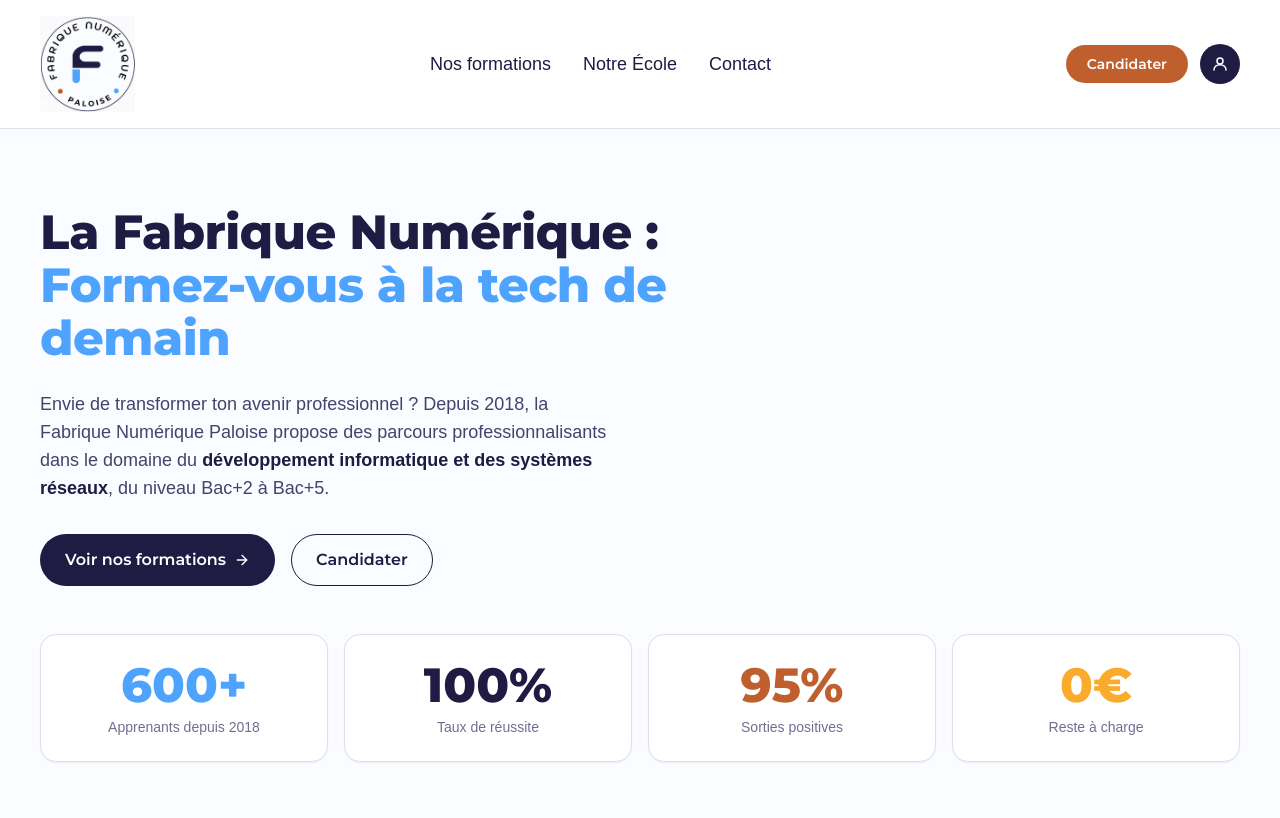
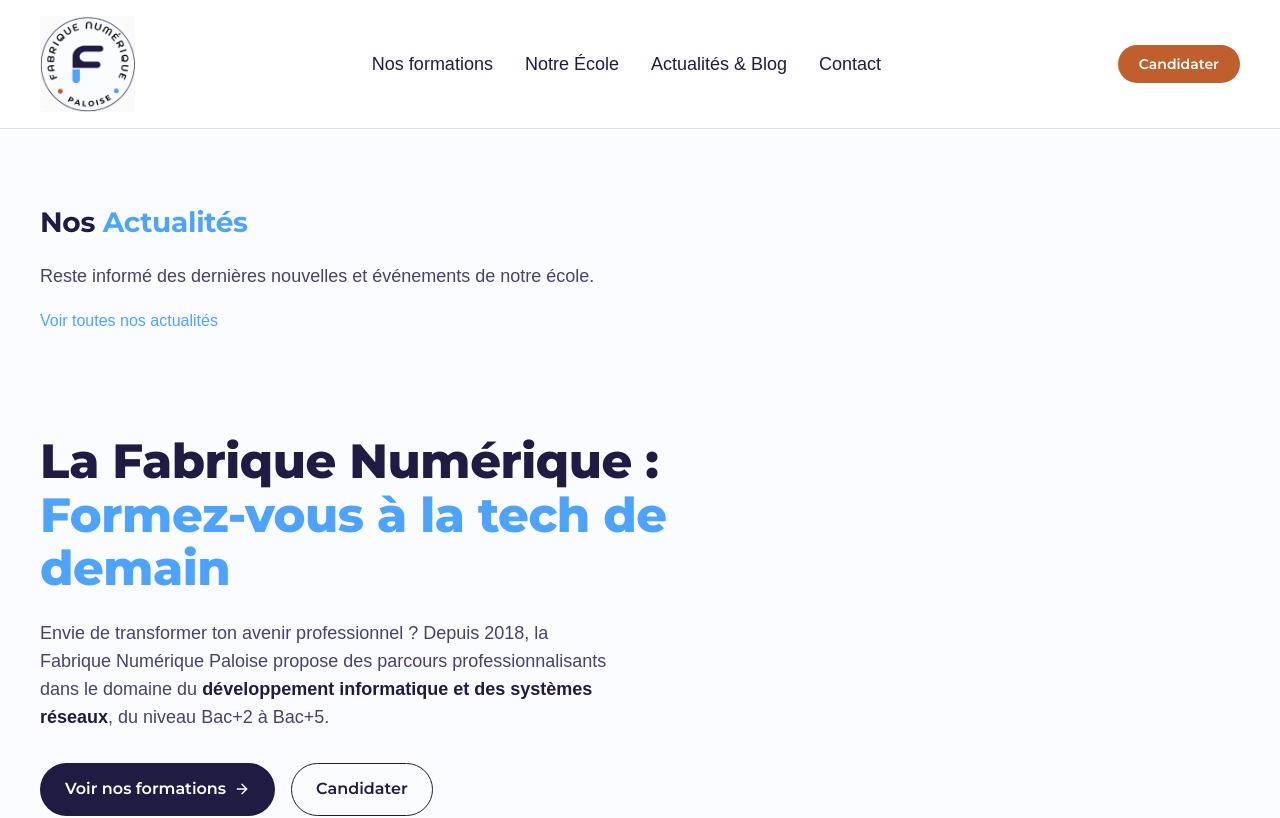
Before and after one commit to LaureLavie/fnp, a Next.js app in the folder nextjs/: page / in a window 1280 px wide. Shown: the top 818 px of the page. Built offline with nearby package versions, Linux system fonts and the light colour scheme; a web font is replaced by a local one.

Commit message:
squelette pages/ navigation

```diff
--- /dev/null
+++ b/nextjs/app/blog/page.tsx
@@ -0,0 +1,15 @@
+import Navbar from "@/components/Navbar";
+
+import Footer from "@/components/Footer";
+
+export default function Blog() {
+  return (
+    <>
+      <Navbar />
+      <main className="flex-1">
+
+      </main>
+      <Footer />
+    </>
+  );
+}
--- /dev/null
+++ b/nextjs/app/contact/page.tsx
@@ -0,0 +1,15 @@
+import Navbar from "@/components/Navbar";
+import ContactSection from "@/components/ContactSection";
+import Footer from "@/components/Footer";
+
+export default function Contact() {
+  return (
+    <>
+      <Navbar />
+      <main className="flex-1">
+        <ContactSection />
+      </main>
+      <Footer />
+    </>
+  );
+}
--- /dev/null
+++ b/nextjs/app/ecole/page.tsx
@@ -0,0 +1,15 @@
+import Navbar from "@/components/Navbar";
+
+import Footer from "@/components/Footer";
+
+export default function Ecole() {
+  return (
+    <>
+      <Navbar />
+      <main className="flex-1">
+
+      </main>
+      <Footer />
+    </>
+  );
+}
--- /dev/null
+++ b/nextjs/app/formations/page.tsx
@@ -0,0 +1,15 @@
+import Navbar from "@/components/Navbar";
+
+import Footer from "@/components/Footer";
+
+export default function Formations() {
+  return (
+    <>
+      <Navbar />
+      <main className="flex-1">
+
+      </main>
+      <Footer />
+    </>
+  );
+}
--- a/nextjs/app/page.tsx
+++ b/nextjs/app/page.tsx
@@ -1,4 +1,5 @@
 import Navbar from "@/components/Navbar";
+import Events from "@/components/Events";
 import Hero from "@/components/Hero";
 import StatsGrid from "@/components/StatsGrid";
 import Engagements from "@/components/Engagements";
@@ -11,6 +12,7 @@
     <>
       <Navbar />
       <main className="flex-1">
+        <Events />
         <Hero />
         <StatsGrid />
         <Engagements />
--- /dev/null
+++ b/nextjs/components/Events.tsx
@@ -0,0 +1,12 @@
+export default function Events() {
+  return (
+    <section id="events" className="section pb-2 scroll-mt-10">
+
+      <div className="container">
+        <h2>Nos <span className="text-cyan">Actualités</span></h2>
+        <p className="text-lg max-w-xl mt-6">Reste informé des dernières nouvelles et événements de notre école.</p>
+        <p><a href="/blog" className="text-cyan">Voir toutes nos actualités</a></p>
+      </div>
+    </section>
+  );
+}
--- a/nextjs/components/Footer.tsx
+++ b/nextjs/components/Footer.tsx
@@ -1,6 +1,6 @@
 const links = [
   { label: "Mentions légales", href: "/mentions-legales" },
-  { label: "Contact", href: "#contact" },
+  { label: "Contact", href: "/contact" },
 ];
 
 export default function Footer() {
@@ -8,7 +8,7 @@
     <footer className="bg-indigo text-white mt-16">
       <div className="container py-10 text-center">
         <p className="font-display font-semibold text-white mb-1">
-          Fabrique Numérique Paloise
+          Fabrique<span className="text-cyan"> Numérique</span> Paloise
         </p>
         <p className="text-white/70 text-sm mb-6">
           © {new Date().getFullYear()} Fabrique Numérique Paloise. Tous
--- a/nextjs/components/Navbar.tsx
+++ b/nextjs/components/Navbar.tsx
@@ -6,6 +6,7 @@
 const navLinks = [
   { label: "Nos formations", href: "/formations" },
   { label: "Notre École", href: "/ecole" },
+  { label: "Actualités & Blog", href: "/blog" },
   { label: "Contact", href: "/contact" },
 ];
 
@@ -67,23 +68,7 @@
           <a href="/candidater" className="btn btn-accent py-2 px-5 text-sm">
             Candidater
           </a>
-          <a
-            href="/compte"
-            aria-label="Mon compte"
-            className="flex items-center justify-center w-10 h-10 rounded-full bg-indigo text-white hover:opacity-90 transition-opacity"
-          >
-            <AccountIcon />
-          </a>
-        </div>
-
-        {/* Icône compte, visible aussi en mobile */}
-        <a
-          href="/compte"
-          aria-label="Mon compte"
-          className="flex md:hidden items-center justify-center w-10 h-10 rounded-full bg-indigo text-white hover:opacity-90 transition-opacity"
-        >
-          <AccountIcon />
-        </a>
+          </div>
       </div>
 
       {/* Panneau menu mobile */}
@@ -120,12 +105,3 @@
     </header>
   );
 }
-
-function AccountIcon() {
-  return (
-    <svg width="18" height="18" viewBox="0 0 24 24" fill="none" stroke="currentColor" strokeWidth="2" strokeLinecap="round" strokeLinejoin="round">
-      <circle cx="12" cy="8" r="4" />
-      <path d="M4 20c0-4.4 3.6-7 8-7s8 2.6 8 7" />
-    </svg>
-  );
-}
```
